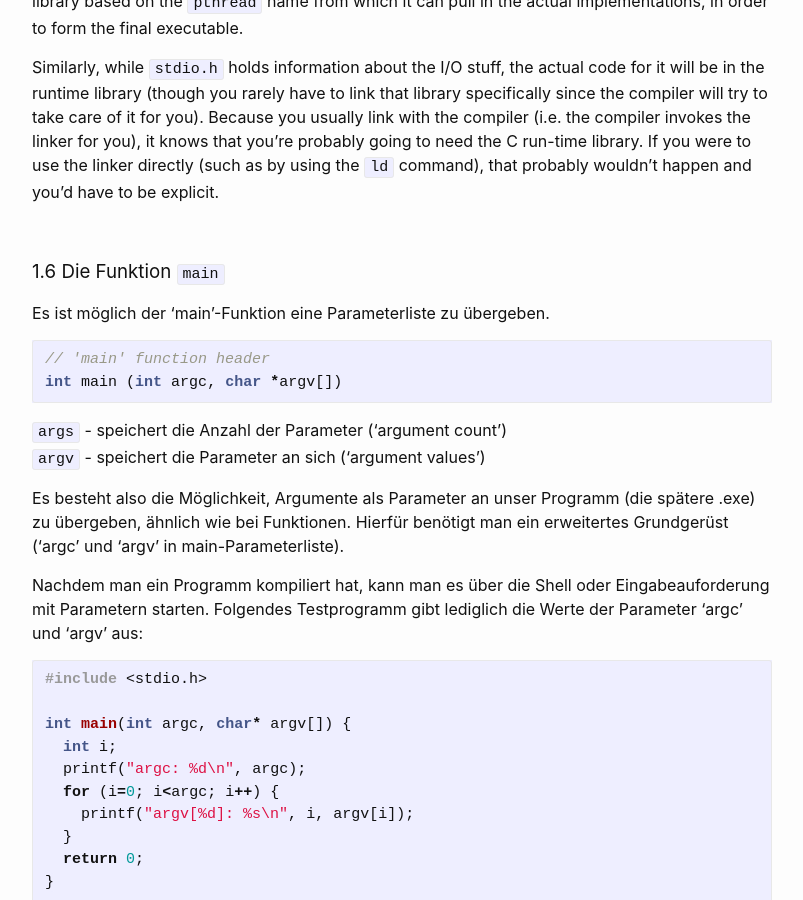
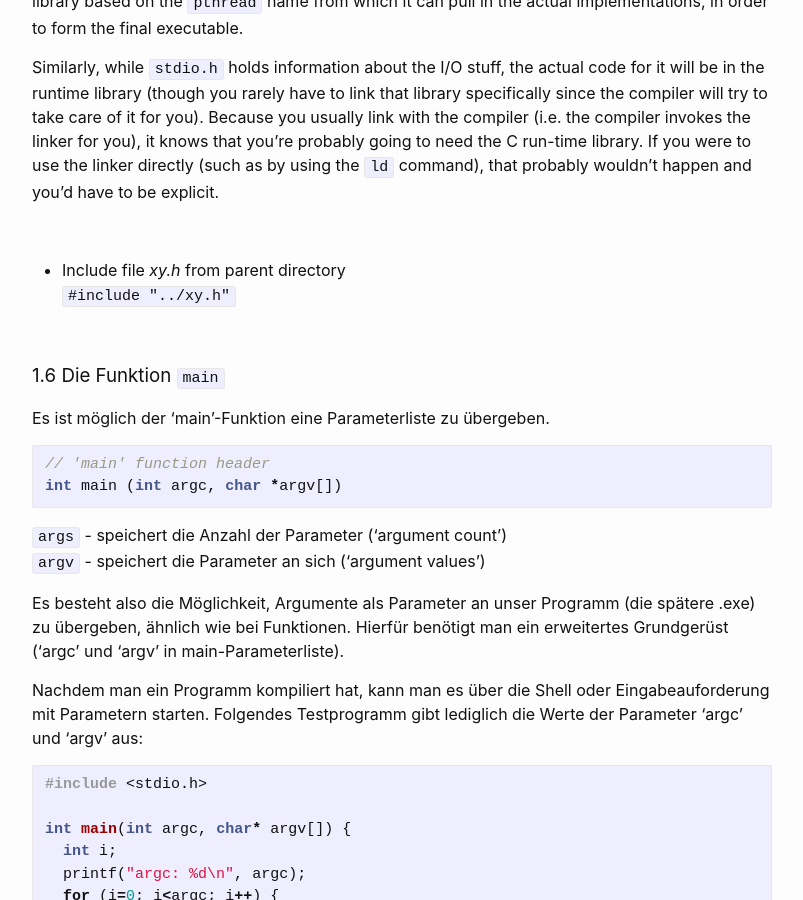
Before and after one commit to Hautaklyttn/progDocs, a Jekyll site: the page built from docs/articles/c_cpp.md, in a window 1280 px wide and 900 px high, scrolled down 6235 px. Shown: the whole window, without its empty margins (238-1041 px from the left). Built offline with Jekyll 4.4.1, drawn with Linux system fonts in a browser that asks for light colours.

Commit message:
Update c_cpp.md

```diff
--- a/docs/articles/c_cpp.md
+++ b/docs/articles/c_cpp.md
@@ -183,6 +183,11 @@ So, for example, you must have the line `#include <pthread.h>`  which tells the
 In the Makefile, for this example, the `-lpthread` option tells the linker that it should locate a library based on the `pthread` name from which it can pull in the actual implementations, in order to form the final executable.
 
 Similarly, while `stdio.h` holds information about the I/O stuff, the actual code for it will be in the runtime library (though you rarely have to link that library specifically since the compiler will try to take care of it for you). Because you usually link with the compiler (i.e. the compiler invokes the linker for you), it knows that you're probably going to need the C run-time library. If you were to use the linker directly (such as by using the `ld` command), that probably wouldn't happen and you'd have to be explicit.
+
+&nbsp;
+
+- Include file *xy.h* from parent directory
+`#include "../xy.h"`
 
 &nbsp;
 
```
